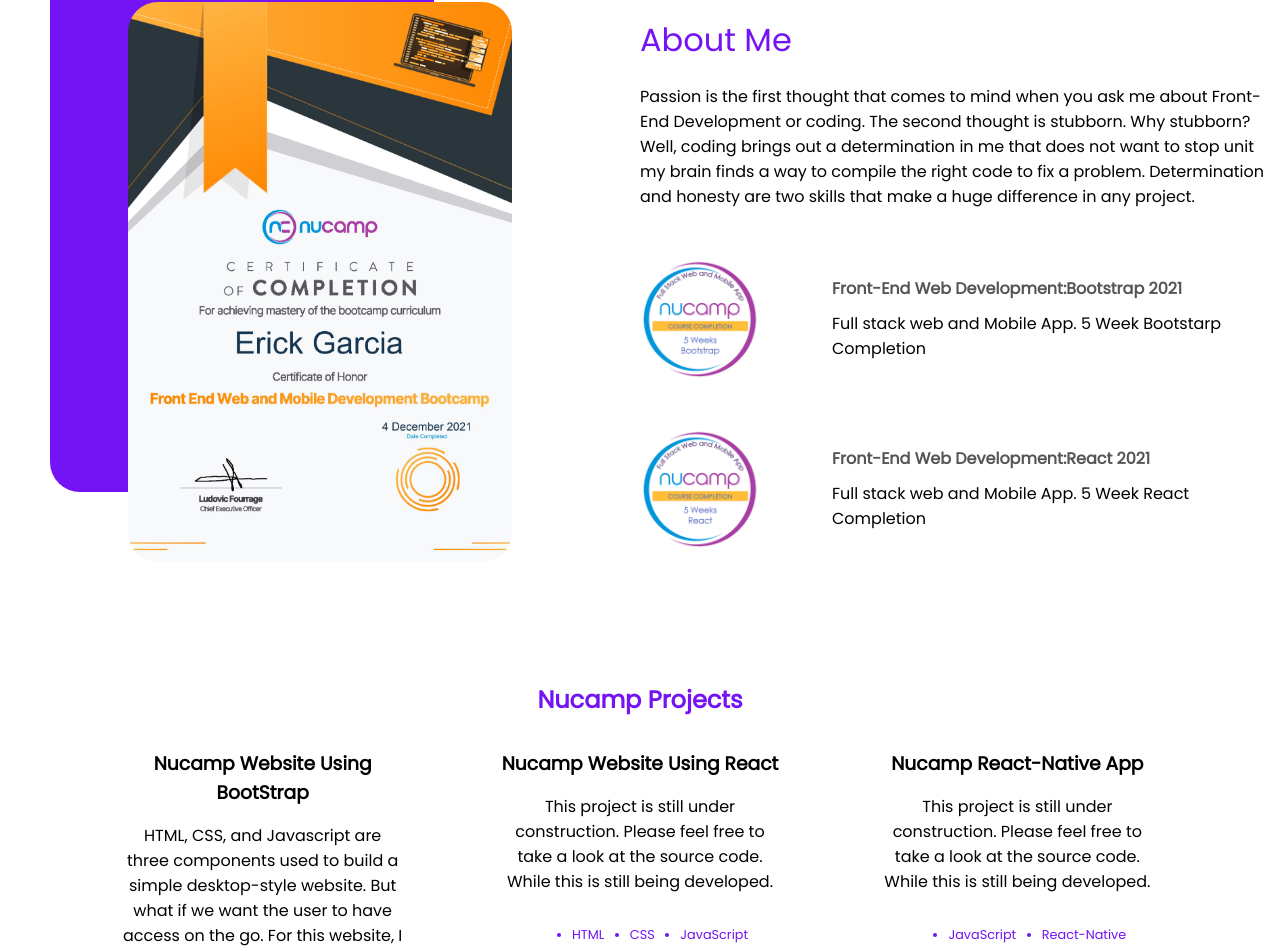
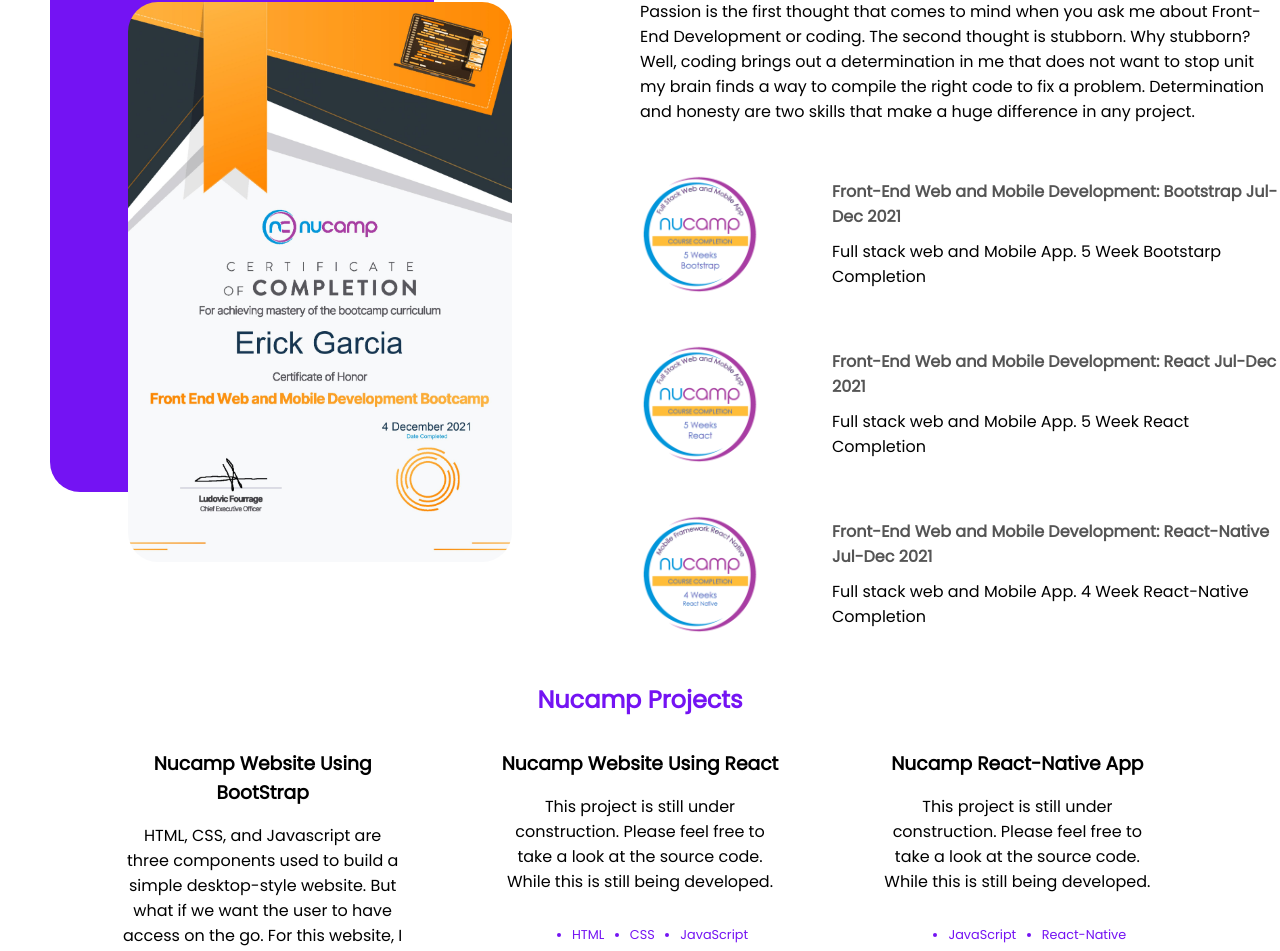
Before and after one commit to CrypticNightOwl/my-portfolio, a React (Create React App) app: page / in a window 1280 px wide. Shown: the part 918-1869 px from the top of the page. Built offline with nearby package versions, Linux system fonts and the light colour scheme.

Commit message:
"New award"

```diff
--- a/src/components/about/About.js
+++ b/src/components/about/About.js
@@ -2,6 +2,7 @@
 import Award from "../../img/bootstarp.png";
 import Award3 from "../../img/React.png";
 import Award2 from "../../img/certificate.jpg";
+import Award4 from "../../img/React_Native.png";
 import React from "react";
 
 const About = () => {
@@ -28,7 +29,7 @@
                 <div className="a-award">
                     <img src={Award} alt="" className="a-award-img" />
                     <div className="a-award-texts">
-                        <h4 className="a-award-title">Front-End Web Development:Bootstrap 2021</h4>
+                        <h4 className="a-award-title">Front-End Web and Mobile Development: Bootstrap Jul-Dec 2021</h4>
                         <p className="a-award-desc">
                             Full stack web and Mobile App. 5 Week Bootstarp Completion
                         </p>
@@ -37,9 +38,18 @@
                 <div className="a-award">
                     <img src={Award3} alt="" className="a-award-img" />
                     <div className="a-award-texts">
-                        <h4 className="a-award-title">Front-End Web Development:React 2021</h4>
+                        <h4 className="a-award-title">Front-End Web and Mobile Development: React Jul-Dec 2021</h4>
                         <p className="a-award-desc">
                             Full stack web and Mobile App. 5 Week React Completion
+                        </p>
+                    </div>
+                </div>
+                <div className="a-award">
+                    <img src={Award4} alt="" className="a-award-img" />
+                    <div className="a-award-texts">
+                        <h4 className="a-award-title">Front-End Web and Mobile Development: React-Native Jul-Dec 2021</h4>
+                        <p className="a-award-desc">
+                            Full stack web and Mobile App. 4 Week React-Native Completion
                         </p>
                     </div>
                 </div>
```
Also changed, not shown: src/img/React_Native.png (added).
